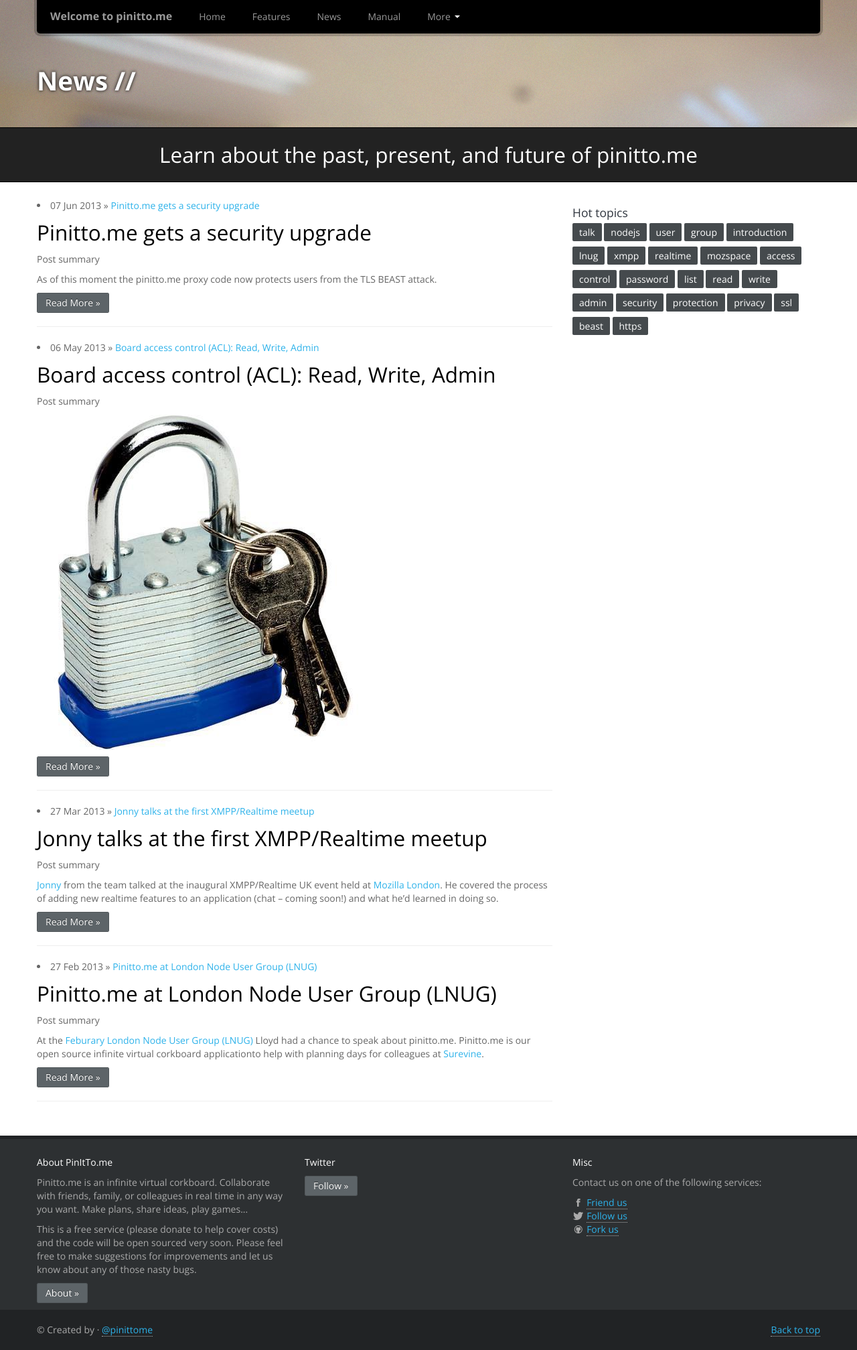
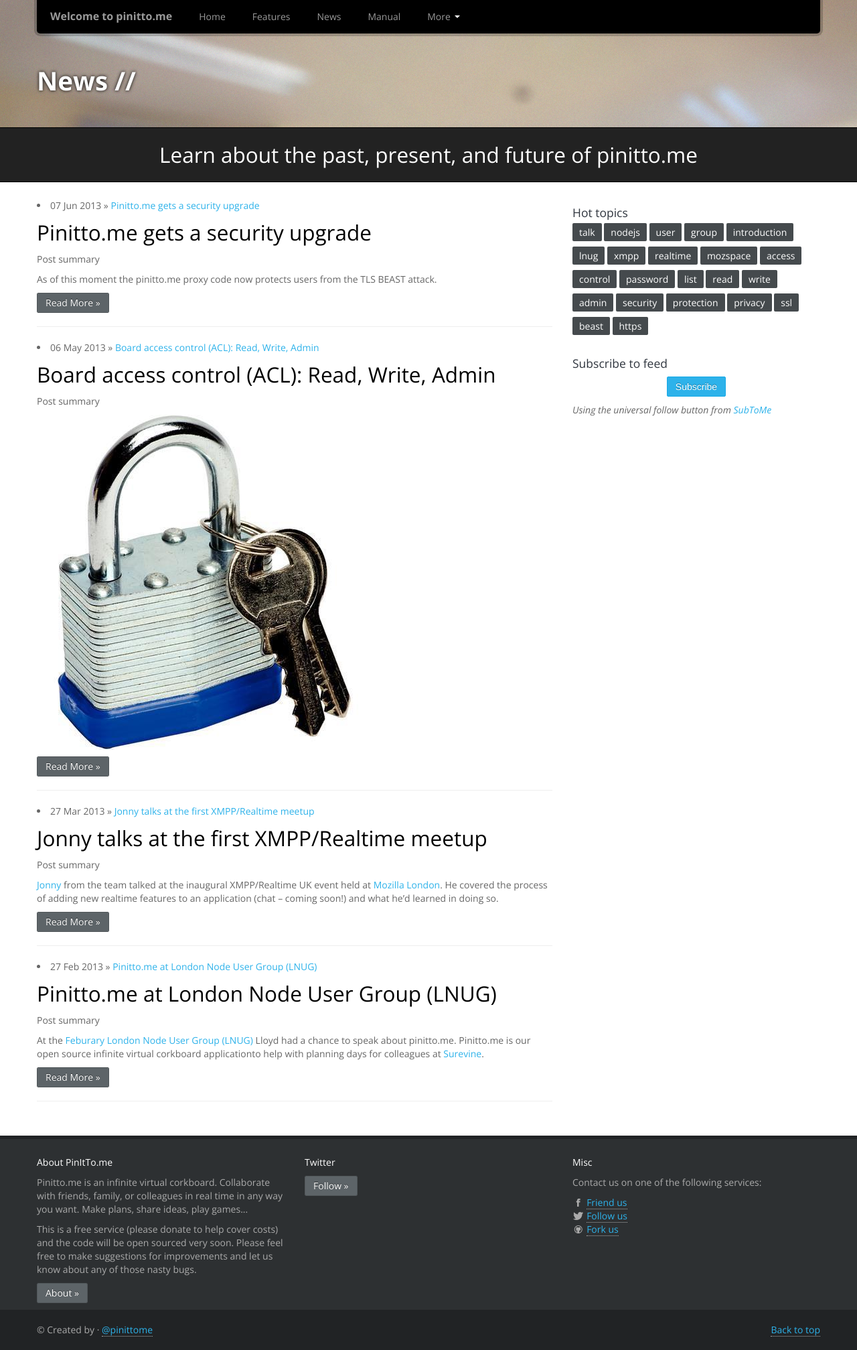
Before and after one commit to pinittome/pinittome.github.io, a Jekyll site: the page built from news/index.html, in a window 1280 px wide. Shown: the whole page at 67% size. Built offline with Jekyll 4.4.1, drawn with Linux system fonts in a browser that asks for light colours.

Commit message:
Add SubToMe support to news section

```diff
--- a/_includes/header.html
+++ b/_includes/header.html
@@ -6,17 +6,18 @@
 		<meta name="viewport" content="width=device-width, initial-scale=1.0">
 		<meta name="description" content="A free virtual infinite open source realtime corkboard">
 		<meta name="author" content="Lloyd Watkin <lloyd@evilprofessor.co.uk>">
-
 		<!-- Le styles -->
-		<link href="/css/bootstrap.min.css" rel="stylesheet">
-		<link rel="stylesheet" href="/css/font-awesome.min.css">
-		<link rel="stylesheet" href="/css/theme.css">
-		<link href='//fonts.googleapis.com/css?family=Open+Sans:300italic,400italic,600italic,700italic,800italic,400,700,800,600,300' rel='stylesheet' type='text/css'>
+		<link href="/css/bootstrap.min.css" rel="stylesheet"/>
+		<link rel="stylesheet" href="/css/font-awesome.min.css"/>
+		<link rel="stylesheet" href="/css/theme.css"/>
+                <link rel="stylesheet" href="/css/style.css"/>
+		<link href='//fonts.googleapis.com/css?family=Open+Sans:300italic,400italic,600italic,700italic,800italic,400,700,800,600,300' rel='stylesheet' type='text/css'/>
 
 		<!--[if lt IE 9]>
 			<script src="//html5shim.googlecode.com/svn/trunk/html5.js"></script>
 		<![endif]-->
 		<link rel="shortcut icon" href="/favicon.ico">
+                <link rel="alternate" type="application/rss+xml" title="Pinitto.me news" href="/atom.xml" />
 	</head>
 
 	<body>
--- a/_layouts/blog.html
+++ b/_layouts/blog.html
@@ -40,6 +40,14 @@
 							</ul>
 						</div>
 					</div>
+                                        <div class="row">
+                                                <div class="span4">
+                                                        <h4>Subscribe to feed</h4>
+                                                        <div class="subtome"><input type="button" class="btn btn-primary"  onclick="(function(){var z=document.createElement('script');z.src='https://www.subtome.com/load.js';document.body.appendChild(z);})()" value="Subscribe"/></div>
+                                                <p class="italics">Using the universal follow button from <a href="https://www.subtome.com">SubToMe</a></p>
+                                                </div>
+                                        </div>
+
 				</aside><!-- sidebar -->
 
 			</div><!-- /.row -->
--- /dev/null
+++ b/css/style.css
@@ -0,0 +1,8 @@
+.italics {
+   font-style: italic;
+}
+
+.subtome {
+   margin: 10px auto;
+   text-align: center;
+}
```
